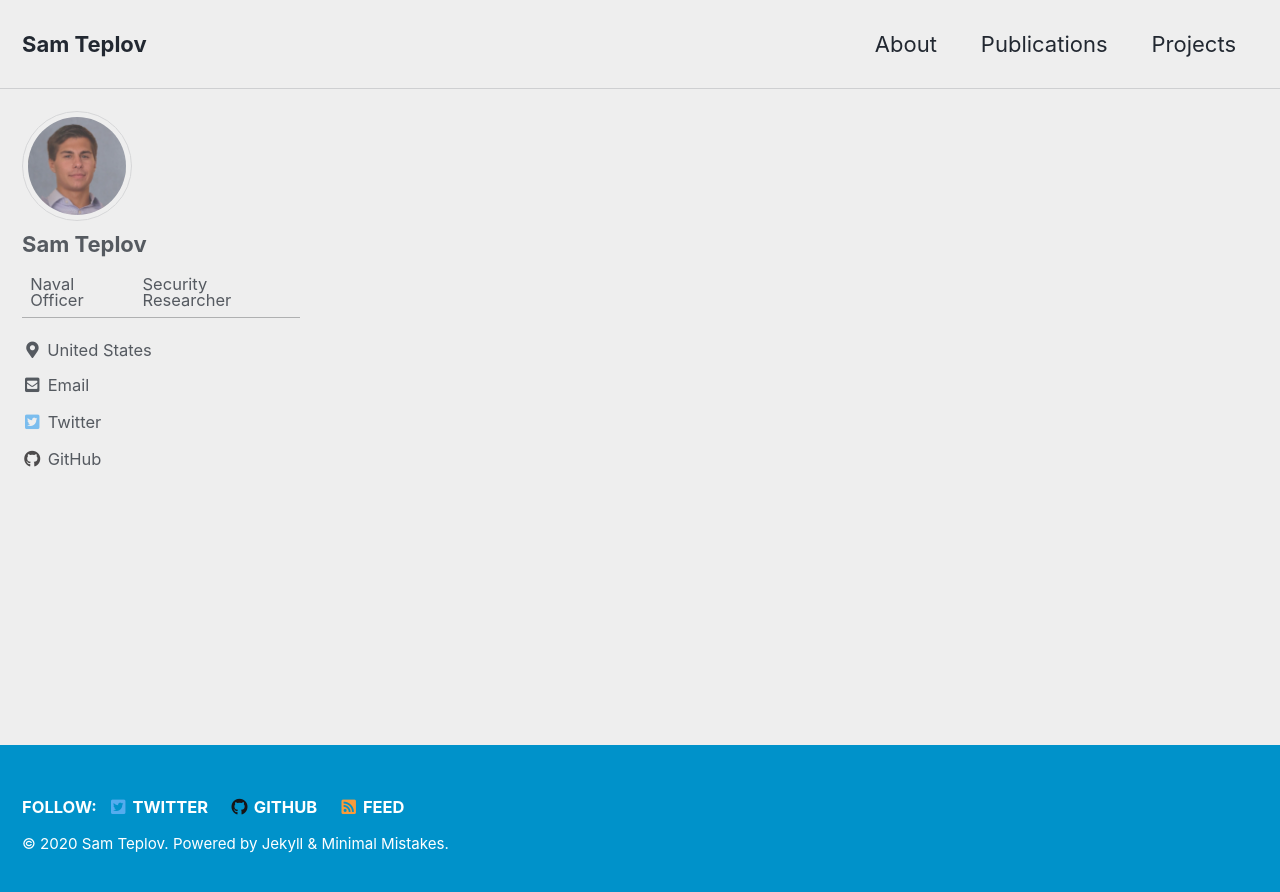
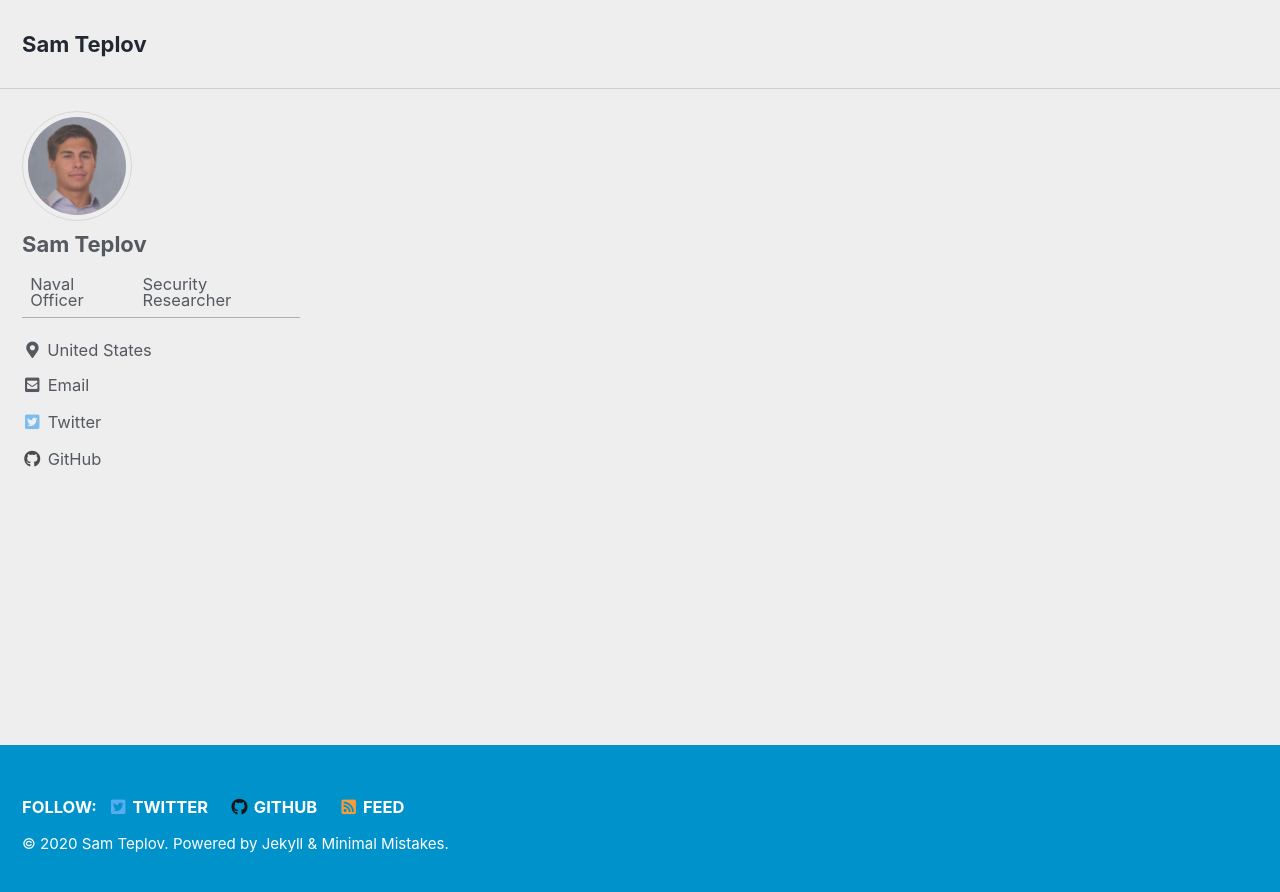
Before and after one commit to samteplov/samteplov.github.io, a Jekyll site: the page built from index.html, in a window 1280 px wide. Shown: the top 892 px of the page. Built offline with Jekyll 4.4.1, drawn with Linux system fonts in a browser that asks for light colours; cached includes are drawn as plain includes; the list of posts is cut into pages by our own code; some of the changed lines change nothing that is shown.

Commit message:
got rid of navigation

```diff
--- a/_data/navigation.yml
+++ b/_data/navigation.yml
@@ -1,8 +1,10 @@
 # main links
 main:
-    - title: "About"
-      url: /about/
-    - title: "Publications"
-      url: /publications/
-    - title: "Projects"
-      url: /projects/
+ #   - title: "About"
+ #     url: /about/
+ #   - title: "Publications"
+ #     url: /publications/
+ #   - title: "Presentations"
+ #     url: /publications/
+ #   - title: "Projects"
+ #     url: /projects/
```
Also changed, not shown: 1 other file.
